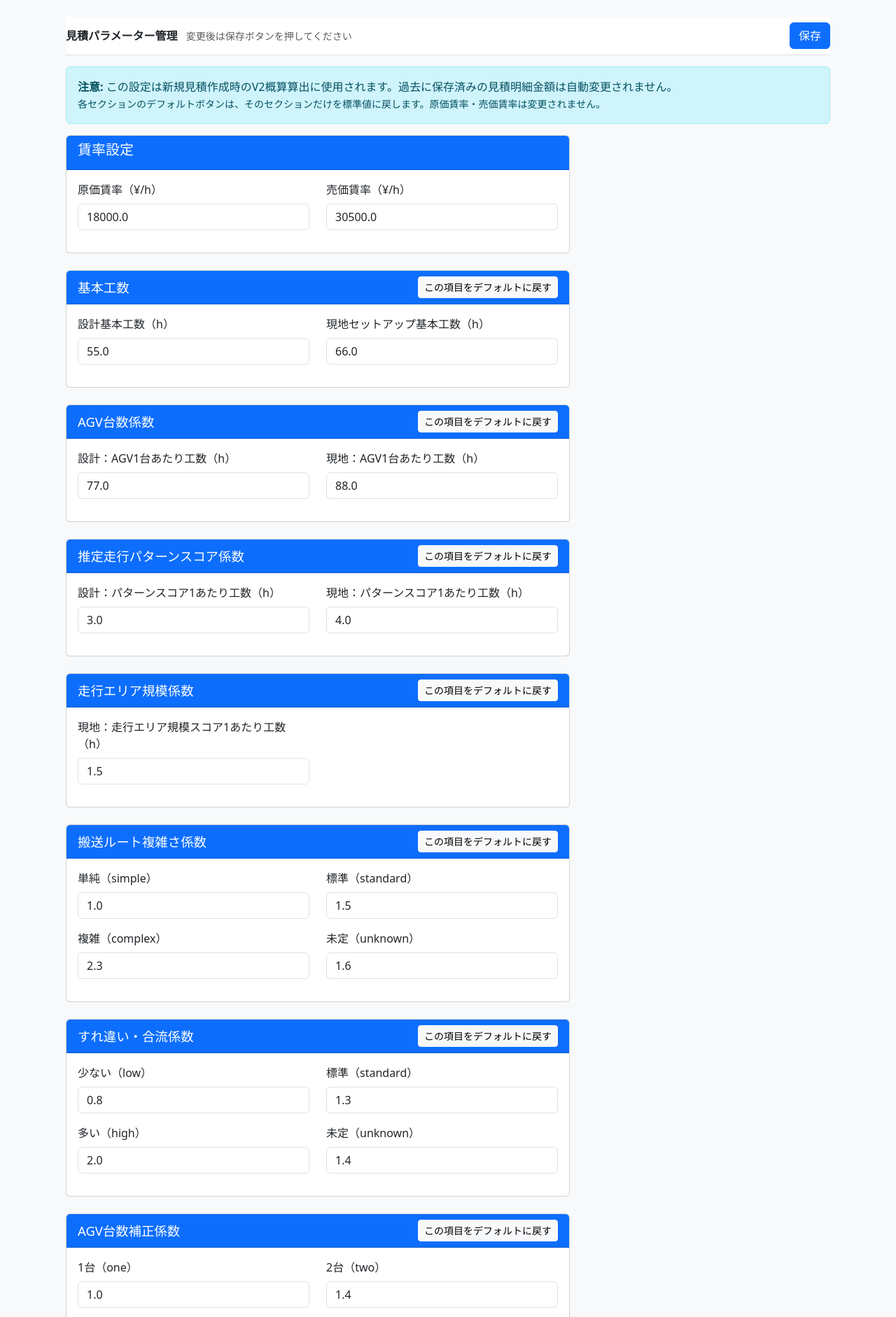
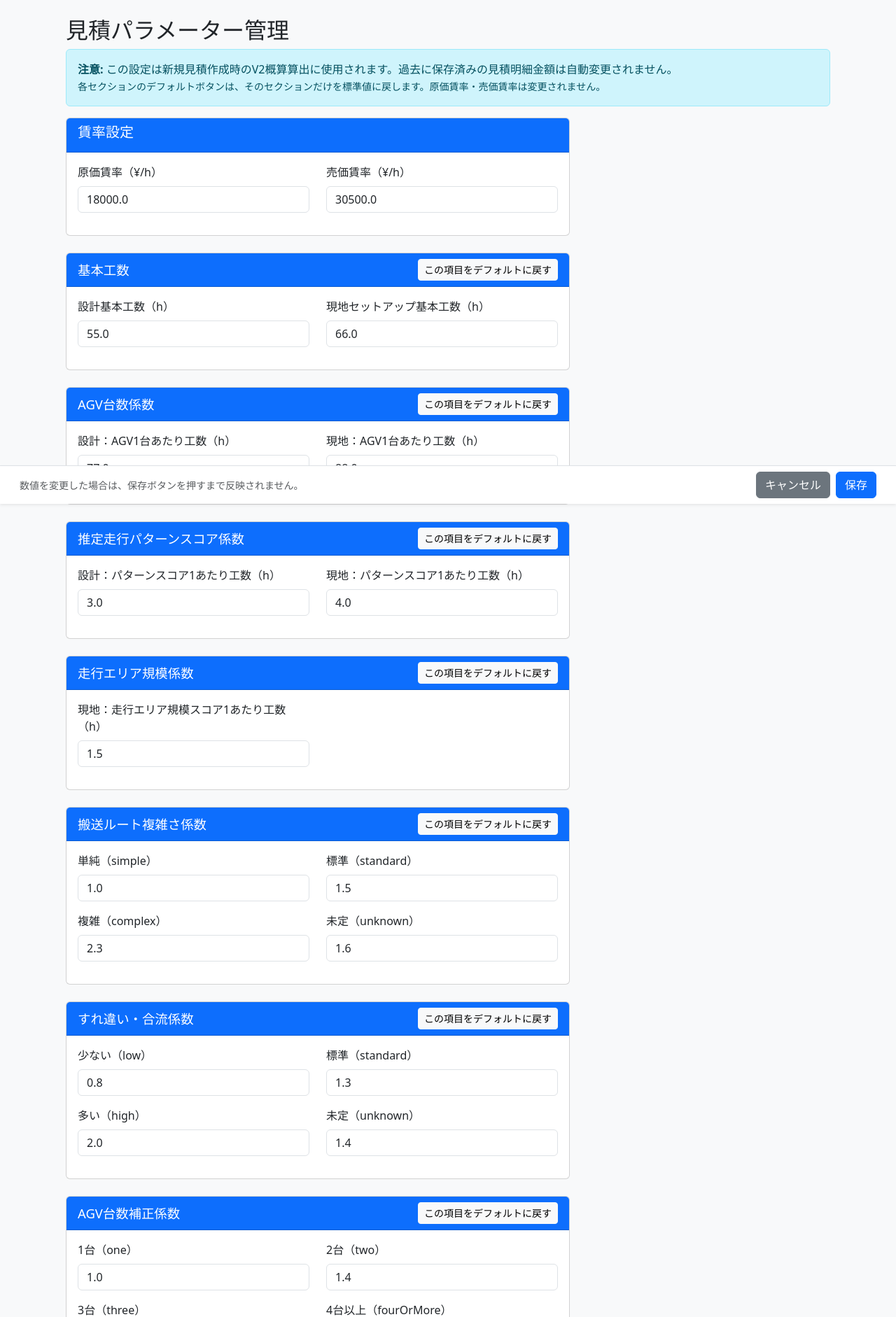
Before and after one commit to masazumi-kondo/S-CART-QUOTATION, a Flask app: page /admin/v2-parameters in a window 1280 px wide. Shown: the part 80-1962 px from the top of the page at 70% size. Run offline with Flask 3, Linux system fonts and the light colour scheme; the visitor is signed in with stand-in values (Sample User, id 1); data comes from the database, SQL or seed files in the repository; data that the repository does not hold is empty.

Commit message:
Move V2 parameter save controls to fixed bottom bar - Complete UI Round 2
- Remove duplicate save/cancel buttons from regular layout (only bottom)
- Keep fixed-action-bar at page bottom with 'save' and 'cancel' buttons
- Add CSS padding-bottom: 90px to prevent content overlap
- Verify button count reduced to 1 save + 1 cancel
- Test save/cancel functionality with form submission
- Confirm scroll behavior (fixed bar stays visible)
- All section resets continue working independently

```diff
--- a/app/templates/admin/v2_parameters.html
+++ b/app/templates/admin/v2_parameters.html
@@ -1,19 +1,8 @@
 {% extends "layout.html" %}
 
 {% block content %}
-<div class="container-fluid mt-4">
-    <!-- Sticky Save Bar -->
-    <div class="sticky-top bg-white border-bottom py-2 mb-3" style="z-index: 1020;">
-        <div class="d-flex justify-content-between align-items-center">
-            <div>
-                <strong>見積パラメーター管理</strong>
-                <span class="text-muted small ms-2">変更後は保存ボタンを押してください</span>
-            </div>
-            <button type="submit" form="v2-parameters-form" class="btn btn-primary">
-                <i class="bi bi-check-circle"></i> 保存
-            </button>
-        </div>
-    </div>
+<div class="container-fluid mt-4 v2-parameter-page">
+    <h2>見積パラメーター管理</h2>
 
     <div class="alert alert-info" role="alert">
         <strong>注意:</strong> この設定は新規見積作成時のV2概算算出に使用されます。過去に保存済みの見積明細金額は自動変更されません。
@@ -559,17 +548,6 @@
             </div>
         </div>
 
-        <!-- 保存ボタン（スクロール用）-->
-        <div class="row mt-4 mb-4">
-            <div class="col-12">
-                <button type="submit" form="v2-parameters-form" class="btn btn-primary btn-lg">
-                    <i class="bi bi-check-circle"></i> 保存
-                </button>
-                <a href="{{ url_for('main.index') }}" class="btn btn-secondary btn-lg ms-2">
-                    <i class="bi bi-x-circle"></i> キャンセル
-                </a>
-            </div>
-        </div>
     </form>
 
     <!-- JavaScript for V2 Section Reset -->
@@ -586,6 +564,38 @@
         form.submit();
     }
     </script>
+
+    <!-- Fixed Bottom Action Bar -->
+    <div class="fixed-bottom bg-white border-top shadow-sm py-2 px-3 fixed-action-bar">
+        <div class="container-fluid d-flex justify-content-between align-items-center">
+            <div class="text-muted small">
+                数値を変更した場合は、保存ボタンを押すまで反映されません。
+            </div>
+            <div class="d-flex gap-2">
+                <a href="{{ url_for('admin.v2_parameters') }}"
+                   class="btn btn-secondary"
+                   onclick="return confirm('未保存の変更を破棄します。よろしいですか？');">
+                    <i class="bi bi-x-circle"></i> キャンセル
+                </a>
+                <button type="submit"
+                        form="v2-parameters-form"
+                        class="btn btn-primary">
+                    <i class="bi bi-check-circle"></i> 保存
+                </button>
+            </div>
+        </div>
+    </div>
+
+    <!-- CSS for Fixed Action Bar -->
+    <style>
+        .v2-parameter-page {
+            padding-bottom: 90px;
+        }
+
+        .fixed-action-bar {
+            z-index: 1030;
+        }
+    </style>
 </div>
 
 </div>
```
